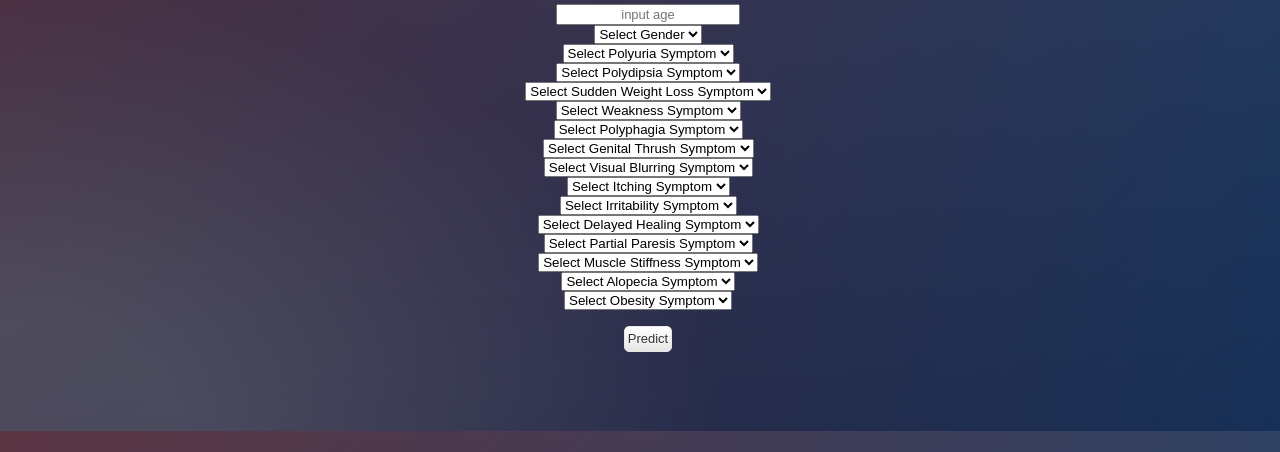
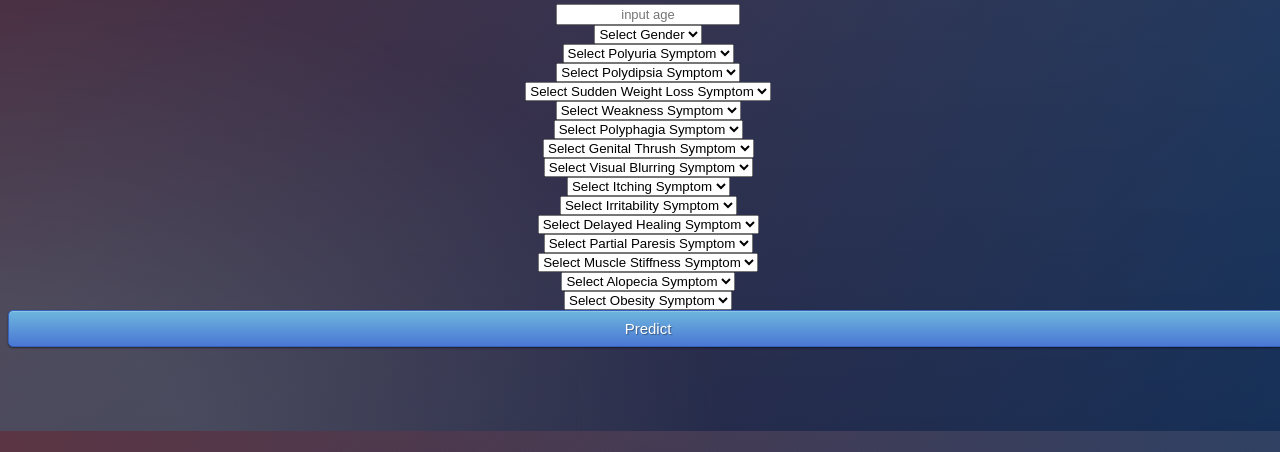
Before and after one commit to zinabu-dot/Risk-prediction-early-stage-diabetes, a Flask app: page / in a window 1280 px wide. Shown: the part 369-821 px from the top of the page. Run offline with Flask 3, Linux system fonts and the light colour scheme; parts of the project's set-up code (start-up, migrations or seed data) failed here and were passed over.

Commit message:
css changed commit

```diff
--- a/static/css/style.css
+++ b/static/css/style.css
@@ -1,5 +1,5 @@
 @import url(https://fonts.googleapis.com/css?family=Open+Sans);
-.btn { display: inline-block; *display: inline; *zoom: 1; padding: 4px 10px 4px; margin-bottom: 0; font-size: 13px; line-height: 18px; color: #333333; text-align: center;text-shadow: 0 1px 1px rgba(255, 255, 255, 0.75); vertical-align: middle; background-color: #f5f5f5; background-image: -moz-linear-gradient(top, #ffffff, #e6e6e6); background-image: -ms-linear-gradient(top, #ffffff, #e6e6e6); background-image: -webkit-gradient(linear, 0 0, 0 100%, from(#ffffff), to(#e6e6e6)); background-image: -webkit-linear-gradient(top, #ffffff, #e6e6e6); background-image: -o-linear-gradient(top, #ffffff, #e6e6e6); background-image: linear-gradient(top, #ffffff, #e6e6e6); background-repeat: repeat-x; filter: progid:dximagetransform.microsoft.gradient(startColorstr=#ffffff, endColorstr=#e6e6e6, GradientType=0); border-color: #e6e6e6 #e6e6e6 #e6e6e6; border-color: rgba(0, 0, 0, 0.1) rgba(0, 0, 0, 0.1) rgba(0, 0, 0, 0.25); border: 1px solid #e6e6e6; -webkit-border-radius: 4px; -moz-border-radius: 4px; border-radius: 4px; -webkit-box-shadow: inset 0 1px 0 rgba(255, 255, 255, 0.2), 0 1px 2px rgba(0, 0, 0, 0.05); -moz-box-shadow: inset 0 1px 0 rgba(255, 255, 255, 0.2), 0 1px 2px rgba(0, 0, 0, 0.05); box-shadow: inset 0 1px 0 rgba(255, 255, 255, 0.2), 0 1px 2px rgba(0, 0, 0, 0.05); cursor: pointer; *margin-left: .3em; }
+.btn { display: inline-block; *display: inline; *zoom: 1; padding: 4px 10px 4px; margin: auto; font-size: 13px; line-height: 18px; color: #333333; text-align: center;text-shadow: 0 1px 1px rgba(255, 255, 255, 0.75); vertical-align: middle; background-color: #f5f5f5; background-image: -moz-linear-gradient(top, #ffffff, #e6e6e6); background-image: -ms-linear-gradient(top, #ffffff, #e6e6e6); background-image: -webkit-gradient(linear, 0 0, 0 100%, from(#ffffff), to(#e6e6e6)); background-image: -webkit-linear-gradient(top, #ffffff, #e6e6e6); background-image: -o-linear-gradient(top, #ffffff, #e6e6e6); background-image: linear-gradient(top, #ffffff, #e6e6e6); background-repeat: repeat-x; filter: progid:dximagetransform.microsoft.gradient(startColorstr=#ffffff, endColorstr=#e6e6e6, GradientType=0); border-color: #e6e6e6 #e6e6e6 #e6e6e6; border-color: rgba(0, 0, 0, 0.1) rgba(0, 0, 0, 0.1) rgba(0, 0, 0, 0.25); border: 1px solid #e6e6e6; -webkit-border-radius: 4px; -moz-border-radius: 4px; border-radius: 4px; -webkit-box-shadow: inset 0 1px 0 rgba(255, 255, 255, 0.2), 0 1px 2px rgba(0, 0, 0, 0.05); -moz-box-shadow: inset 0 1px 0 rgba(255, 255, 255, 0.2), 0 1px 2px rgba(0, 0, 0, 0.05); box-shadow: inset 0 1px 0 rgba(255, 255, 255, 0.2), 0 1px 2px rgba(0, 0, 0, 0.05); cursor: pointer; *margin-left: .3em; }
 .btn:hover, .btn:active, .btn.active, .btn.disabled, .btn[disabled] { background-color: #e6e6e6; }
 .btn-large { padding: 9px 14px; font-size: 15px; line-height: normal; -webkit-border-radius: 5px; -moz-border-radius: 5px; border-radius: 5px; }
 .btn:hover { color: #333333; text-decoration: none; background-color: #e6e6e6; background-position: 0 -15px; -webkit-transition: background-position 0.1s linear; -moz-transition: background-position 0.1s linear; -ms-transition: background-position 0.1s linear; -o-transition: background-position 0.1s linear; transition: background-position 0.1s linear; }
@@ -101,16 +101,16 @@ select {
 	text-align: center;
 }
 
-.btn {
+/* .btn { Check on the top of this css
 	/* margin-top: 1rem; */
-	margin: 1rem auto auto auto;
+	/* margin: 1rem auto auto auto;
 	display: block;
 	background-color: #4a77d4;
 	padding: 3px;
 	border-radius: 5px;
 	box-shadow: #333333;
 	text-align: center;
-}
+} */
 
 p {
 	color: rgb(222, 224, 235);
--- a/templates/index.html
+++ b/templates/index.html
@@ -115,7 +115,7 @@
 							<option value="1">Yes</option>
 						</select>
 
-        <button type="submit" class="btn">Predict</button>
+        <button type="submit" class="btn btn-primary btn-block btn-large">Predict</button>
     </form>
 
 	<p class="pred"> {{ prediction_text }} </p>
```
